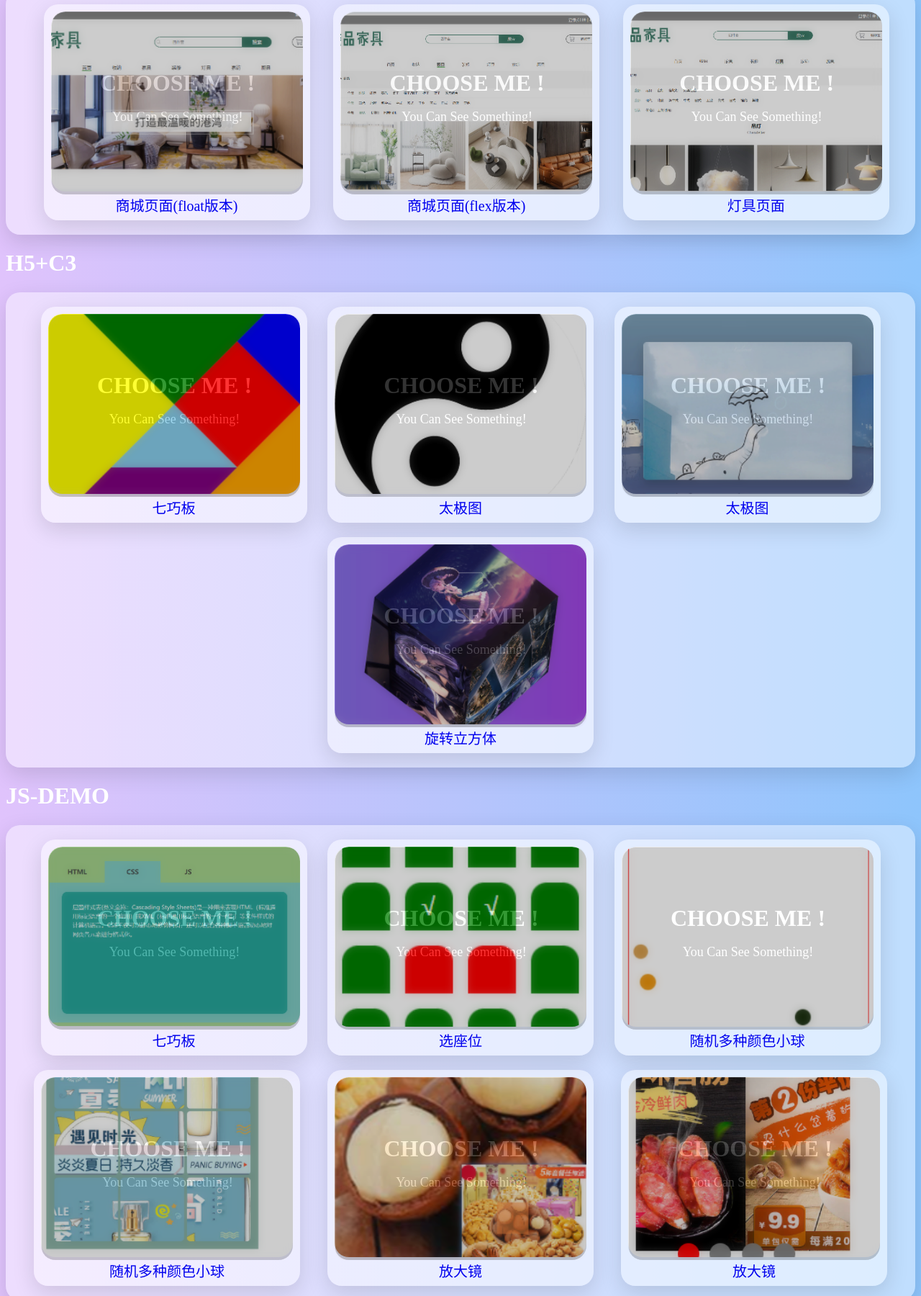
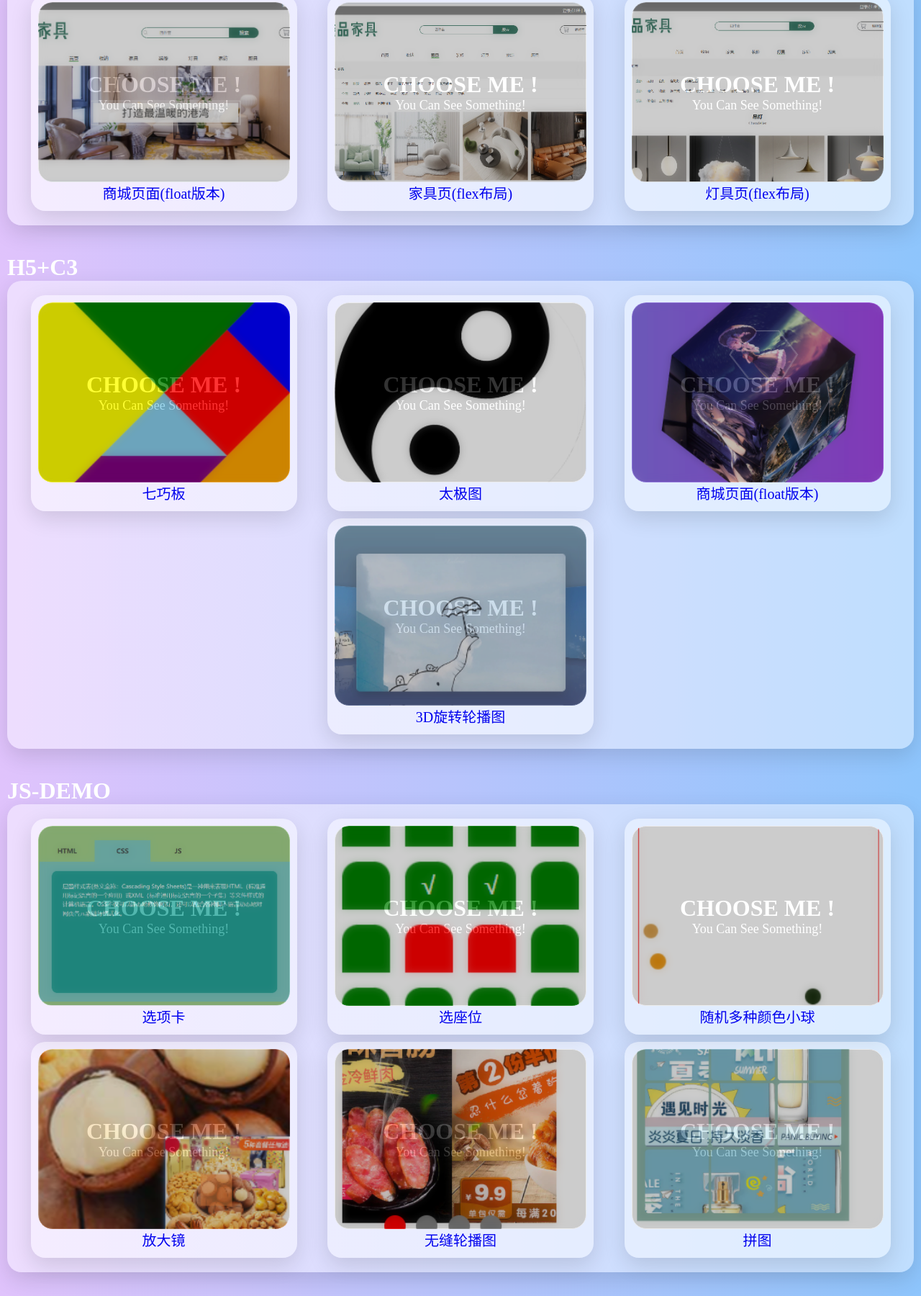
Before and after one commit to Caiyar/Caiyar.github.io, a plain HTML site: page index.html in a window 1280 px wide. Shown: the part 103-1903 px from the top of the page at 72% size. Drawn offline with Linux system fonts and the light colour scheme.

Commit message:
解决了

```diff
--- a/css/main-index.less
+++ b/css/main-index.less
@@ -1,27 +1,35 @@
+*{
+    margin: 0;
+    padding: 0;
 
+    box-sizing: border-box;
+}
 body{
     background-image:  linear-gradient(90deg,#e0c3fc 0%,#8ec5fc 100%);
 }
+// .Acontainer{
+//     width: 1200px;
+//     margin: 0 auto;
+//     // align-items: center;
+// }
 .Js-demo{
-    // background-color: purple;
-
+    padding: 10px;
+    margin-top: 20px;
     .title{
         color: #fff;
         height: 100%;
     }
     .container{
+
         display: flex;
         flex-wrap: wrap;
         justify-content: space-evenly;
-        align-content: center;
-        padding: 20px;
-        row-gap: 20px;
+        padding: 20px 0;
+        gap: 10px;
         background-color: rgba(255, 255, 255, 0.43);
         border-radius: 20px;
         box-shadow: 0 10px 30px #00000020;
-        box-sizing: border-box;
         .demo-box{
-            box-sizing: border-box;
             padding: 10px;
             width: 370px;
             height: 300px;
@@ -29,7 +37,10 @@ body{
             border-radius: 20px;
             box-shadow: 0 10px 30px #00000020;
             overflow: hidden;
+
             .demo-img{
+                width:  350px;
+                height: 250px;
                 position: relative;
                 overflow: hidden;
                 border-radius: 20px;
@@ -84,6 +95,7 @@ body{
             .text{
                 text-align: center;
                 &>a{
+                    min-width: 100px; /* 可以根据实际情况调整这个值 */
                     font-size: 20px;
                     text-decoration: none;
                     &:hover{
--- a/index.html
+++ b/index.html
@@ -1,19 +1,24 @@
 <!DOCTYPE html>
 <html lang="en">
+
 <head>
     <meta charset="UTF-8">
     <meta name="viewport" content="width=device-width, initial-scale=1.0">
     <title>作品展示</title>
     <link rel="stylesheet" href="css/main-index.css">
 </head>
+
 <body>
+
+    <div class="Acontainer">
+        <!-- 1 -->
         <div class="Js-demo">
             <div class="title">
                 <h1>静态页面</h1>
             </div>
             <div class="container">
+                <div class="demo-box">
                     <a target="_blank" href="./静态页面/商城.html">
-                <div class="demo-box">
                         <div class="demo-img">
                             <img src="./静态页面/images/首页.png" alt="">
                             <div class="glass">
@@ -21,14 +26,14 @@
                                 <p>you can see something!</p>
                             </div>
                         </div>
+                    </a>
                     <div class="text">
                         <a target="_blank" href="./静态页面/商城.html">商城页面(float版本)</a>
                     </div>
                 </div>
-            </a>
 
-            <a target="_blank" href="./静态页面/商城.html">
                 <div class="demo-box">
+                    <a target="_blank" href="./静态页面/家具页.html">
                         <div class="demo-img">
                             <img src="./静态页面/images/家具页.png" alt="">
                             <div class="glass">
@@ -36,14 +41,14 @@
                                 <p>you can see something!</p>
                             </div>
                         </div>
+                    </a>
                     <div class="text">
-                        <a target="_blank" href="./静态页面/家具页.html">商城页面(flex版本)</a>
+                        <a target="_blank" href="./静态页面/家具页.html">家具页(flex布局)</a>
                     </div>
                 </div>
-            </a>
 
+                <div class="demo-box">
                     <a target="_blank" href="./静态页面/灯具页.html">
-                <div class="demo-box">
                         <div class="demo-img">
                             <img src="./静态页面/images/灯具.png" alt="">
                             <div class="glass">
@@ -51,21 +56,21 @@
                                 <p>you can see something!</p>
                             </div>
                         </div>
+                    </a>
                     <div class="text">
-                        <a target="_blank" href="./静态页面/灯具.html">灯具页面</a>
+                        <a target="_blank" href="./静态页面/灯具页.html">灯具页(flex布局)</a>
                     </div>
                 </div>
-            </a>
             </div>
         </div>
-
+        <!-- 2 -->
         <div class="Js-demo">
             <div class="title">
                 <h1>H5+C3</h1>
             </div>
             <div class="container">
+                <div class="demo-box">
                     <a target="_blank" href="./H5+C3/七巧板.html">
-                <div class="demo-box">
                         <div class="demo-img">
                             <img src="./H5+C3/images/七巧板.png" alt="">
                             <div class="glass">
@@ -73,13 +78,13 @@
                                 <p>you can see something!</p>
                             </div>
                         </div>
+                    </a>
                     <div class="text">
                         <a target="_blank" href="./H5+C3/七巧板.html">七巧板</a>
                     </div>
                 </div>
-            </a>
+                <div class="demo-box">
                     <a target="_blank" href="./H5+C3/太极图.html">
-                <div class="demo-box">
                         <div class="demo-img">
                             <img src="./H5+C3/images/太极图.png" alt="">
                             <div class="glass">
@@ -87,13 +92,27 @@
                                 <p>you can see something!</p>
                             </div>
                         </div>
+                    </a>
                     <div class="text">
                         <a target="_blank" href="./H5+C3/太极图.html">太极图</a>
                     </div>
                 </div>
+                <div class="demo-box">
+                    <a target="_blank" href="./H5+C3/旋转立方体.html">
+                        <div class="demo-img">
+                            <img src="./H5+C3/images/旋转立方体.png" alt="">
+                            <div class="glass">
+                                <h1>choose me !</h1>
+                                <p>you can see something!</p>
+                            </div>
+                        </div>
                     </a>
+                    <div class="text">
+                        <a target="_blank" href="./H5+C3/旋转立方体.html">商城页面(float版本)</a>
+                    </div>
+                </div>
+                <div class="demo-box">
                     <a target="_blank" href="./H5+C3/3D旋转轮播图/ox.html">
-                <div class="demo-box">
                         <div class="demo-img">
                             <img src="./H5+C3/images/旋转轮播图.png" alt="">
                             <div class="glass">
@@ -101,35 +120,22 @@
                                 <p>you can see something!</p>
                             </div>
                         </div>
+                    </a>
                     <div class="text">
-                        <a target="_blank" href="./H5+C3/3D旋转轮播图/ox.html">太极图</a>
-                    </div>
-                </div>
-            </a>
-            <a target="_blank" href="./H5+C3/旋转立方体.html">
-                <div class="demo-box">
-                    <div class="demo-img">
-                        <img src="./H5+C3/images/旋转立方体.png" alt="">
-                        <div class="glass">
-                            <h1>choose me !</h1>
-                            <p>you can see something!</p>
-                        </div>
-                    </div>
-                    <div class="text">
-                        <a target="_blank" href="./H5+C3/旋转立方体.html">旋转立方体</a>
-                    </div>
-                </div>
-            </a>
+                        <a target="_blank" href="./H5+C3/3D旋转轮播图/ox.html">3D旋转轮播图</a>
                     </div>
                 </div>
 
+            </div>
+        </div>
+        <!-- 3 -->
         <div class="Js-demo">
             <div class="title">
                 <h1>JS-DEMO</h1>
             </div>
             <div class="container">
+                <div class="demo-box">
                     <a target="_blank" href="./Js-demo/选项卡/1.选项卡.html">
-                <div class="demo-box">
                         <div class="demo-img">
                             <img src="./Js-demo/img/选项卡.png" alt="">
                             <div class="glass">
@@ -137,13 +143,13 @@
                                 <p>you can see something!</p>
                             </div>
                         </div>
+                    </a>
                     <div class="text">
-                        <a target="_blank" href="./Js-demo/选项卡/1.选项卡.html">七巧板</a>
+                        <a target="_blank" href="./Js-demo/选项卡/1.选项卡.html">选项卡</a>
                     </div>
                 </div>
-            </a>
+                <div class="demo-box">
                     <a target="_blank" href="./Js-demo/2-选座位.html">
-                <div class="demo-box">
                         <div class="demo-img">
                             <img src="./Js-demo/img/选座位.png" alt="">
                             <div class="glass">
@@ -151,13 +157,13 @@
                                 <p>you can see something!</p>
                             </div>
                         </div>
+                    </a>
                     <div class="text">
                         <a target="_blank" href="./Js-demo/2-选座位.html">选座位</a>
                     </div>
                 </div>
-            </a>
+                <div class="demo-box">
                     <a target="_blank" href="./Js-demo/3-随机多种颜色小球.html">
-                <div class="demo-box">
                         <div class="demo-img">
                             <img src="./Js-demo/img/多颜色小球.png" alt="">
                             <div class="glass">
@@ -165,13 +171,41 @@
                                 <p>you can see something!</p>
                             </div>
                         </div>
+                    </a>
                     <div class="text">
                         <a target="_blank" href="./Js-demo/3-随机多种颜色小球.html">随机多种颜色小球</a>
                     </div>
                 </div>
+                <div class="demo-box">
+                    <a target="_blank" href="./Js-demo/5-放大镜4倍.html">
+                        <div class="demo-img">
+                            <img src="./Js-demo/img/放大镜.png" alt="">
+                            <div class="glass">
+                                <h1>choose me !</h1>
+                                <p>you can see something!</p>
+                            </div>
+                        </div>
                     </a>
+                    <div class="text">
+                        <a target="_blank" href="./Js-demo/5-放大镜4倍.html">放大镜</a>
+                    </div>
+                </div>
+                <div class="demo-box">
+                    <a target="_blank" href="./Js-demo/6-轮播图.html">
+                        <div class="demo-img">
+                            <img src="./Js-demo/img/无缝轮播图.png" alt="">
+                            <div class="glass">
+                                <h1>choose me !</h1>
+                                <p>you can see something!</p>
+                            </div>
+                        </div>
+                    </a>
+                    <div class="text">
+                        <a target="_blank" href="./Js-demo/6-轮播图.html">无缝轮播图</a>
+                    </div>
+                </div>
+                <div class="demo-box">
                     <a target="_blank" href="./Js-demo/4-拼图.html">
-                <div class="demo-box">
                         <div class="demo-img">
                             <img src="./Js-demo/img/拼图.png" alt="">
                             <div class="glass">
@@ -179,49 +213,22 @@
                                 <p>you can see something!</p>
                             </div>
                         </div>
+                    </a>
                     <div class="text">
-                        <a target="_blank" href="./Js-demo/4-拼图.html">随机多种颜色小球</a>
+                        <a target="_blank" href="./Js-demo/4-拼图.html">拼图</a>
                     </div>
                 </div>
-            </a>
-            <a target="_blank" href="./Js-demo/5-放大镜4倍.html">
-                <div class="demo-box">
-                    <div class="demo-img">
-                        <img src="./Js-demo/img/放大镜.png" alt="">
-                        <div class="glass">
-                            <h1>choose me !</h1>
-                            <p>you can see something!</p>
+
             </div>
         </div>
-                    <div class="text">
-                        <a target="_blank" href="./Js-demo/5-放大镜4倍.html">放大镜</a>
-                    </div>
-                </div>
-            </a>
-            <a target="_blank" href="./Js-demo/6-轮播图.html">
-                <div class="demo-box">
-                    <div class="demo-img">
-                        <img src="./Js-demo/img/无缝轮播图.png" alt="">
-                        <div class="glass">
-                            <h1>choose me !</h1>
-                            <p>you can see something!</p>
-                        </div>
-                    </div>
-                    <div class="text">
-                        <a target="_blank" href="./Js-demo/6-轮播图.html">放大镜</a>
-                    </div>
-                </div>
-            </a>
-        </div>
-    </div>
-    <!-- 3 -->
+        <!-- 4 -->
         <div class="Js-demo">
             <div class="title">
                 <h1>Bootstrap响应式布局</h1>
             </div>
             <div class="container">
+                <div class="demo-box">
                     <a target="_blank" href="./Bootstrap税务公司/index.html">
-                <div class="demo-box">
                         <div class="demo-img">
                             <img src="./Bootstrap税务公司/images/税务.png" alt="">
                             <div class="glass">
@@ -229,13 +236,15 @@
                                 <p>you can see something!</p>
                             </div>
                         </div>
+                    </a>
                     <div class="text">
-                        <a target="_blank" href="./Bootstrap税务公司/index.html">Bootstrap税务公司</a>
+                        <a target="_blank" href="./Bootstrap税务公司/index.html">Bootstrap布局 税务公司</a>
                     </div>
                 </div>
-            </a>
             </div>
         </div>
 
+    </div>
 </body>
+
 </html>
```
Also changed, not shown: index copy.html (deleted, +0 -73 lines), css/main-index.css, 1 other file. Lines whose indentation alone changed are shown as unchanged.
